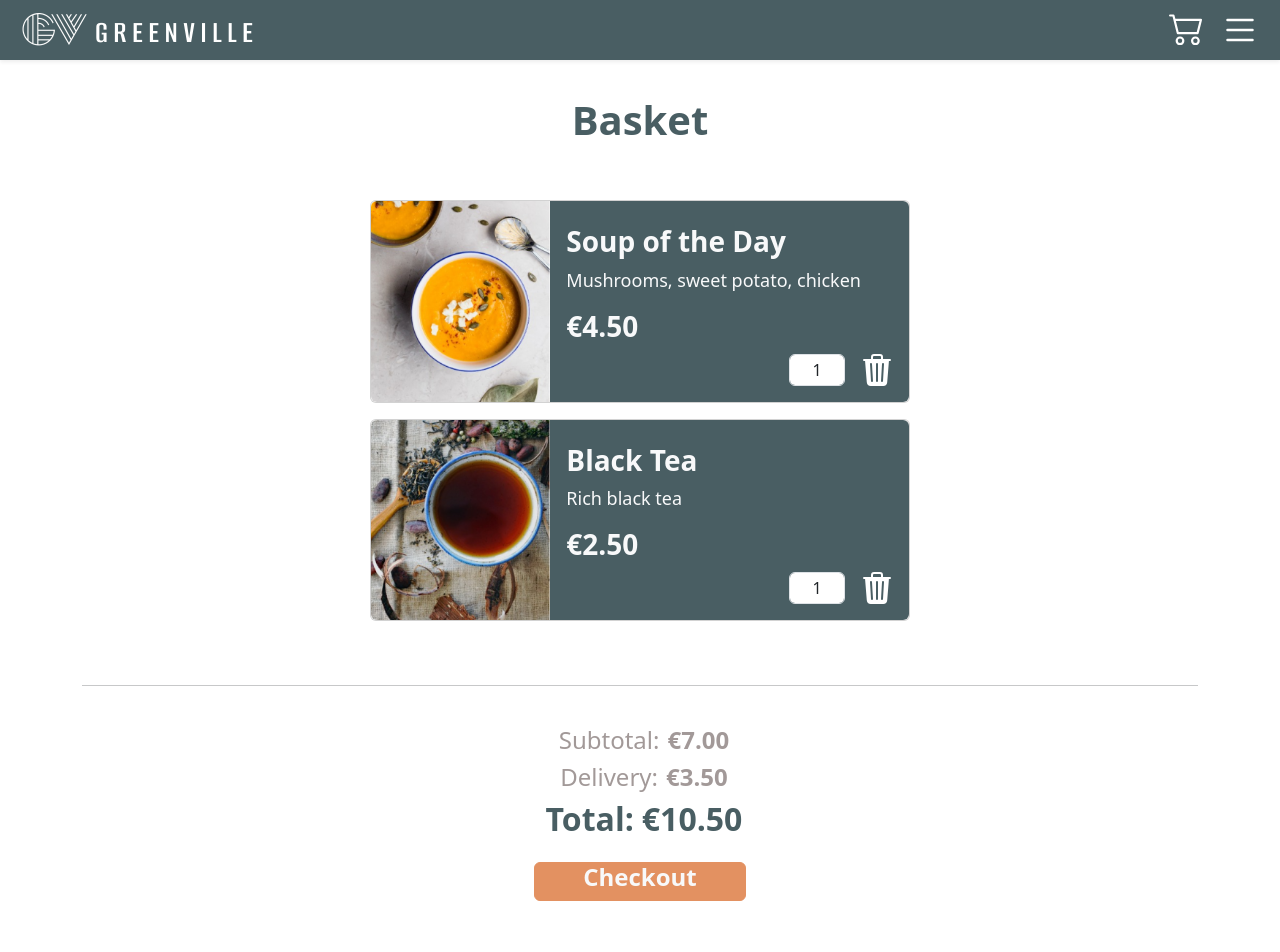
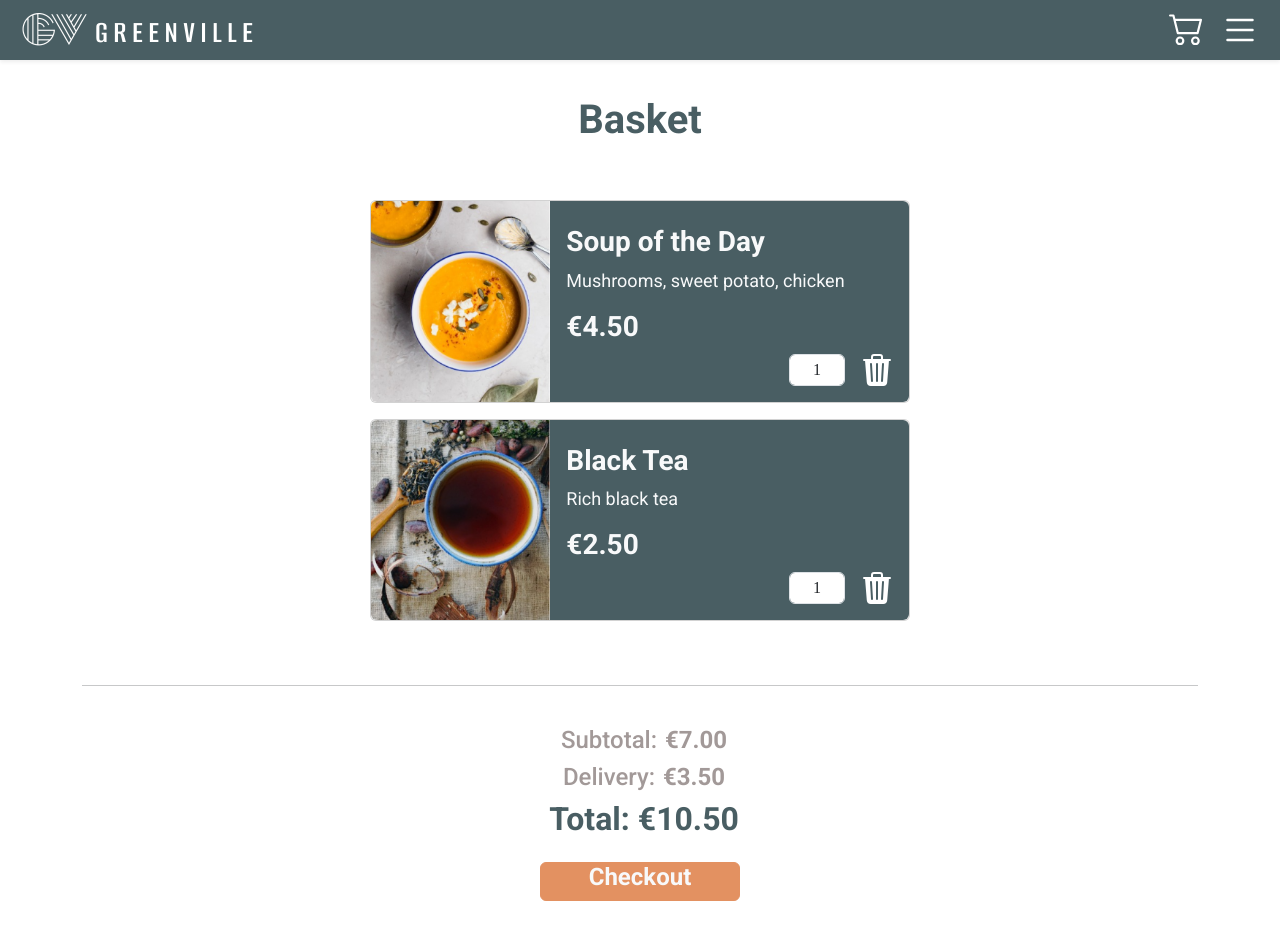
Before and after one commit to AniasMad/ca-web-design-frameworks, a website: page basket.html in a window 1280 px wide. Shown: the top 952 px of the page. Drawn offline with Linux system fonts and the light colour scheme.

Commit message:
Changed fonts to Roboto

```diff
--- a/sass/main.scss
+++ b/sass/main.scss
@@ -177,4 +177,37 @@
 }
 
 
+
+@import url('https://fonts.googleapis.com/css2?family=Roboto:wght@300;400;500;700;900&display=swap');
+
+$font-family-base: "font-family: 'Roboto', sans-serif;";
+
+h1{
+    font-family: 'Roboto', sans-serif;
+}
+h2{
+    font-family: 'Roboto', sans-serif;
+}
+h3{
+    font-family: 'Roboto', sans-serif;
+}
+h4{
+    font-family: 'Roboto', sans-serif;
+}
+h5{
+    font-family: 'Roboto', sans-serif;
+}
+p{
+    font-family: 'Roboto', sans-serif;
+}
+header{
+    font-family: 'Roboto', sans-serif;
+}
+body{
+    font-family: 'Roboto', sans-serif;
+}
+footer{
+    font-family: 'Roboto', sans-serif;
+}
+
 @import "../node_modules/bootstrap/scss/bootstrap.scss";
```
Also changed, not shown: css/main.css, 1 other file.
